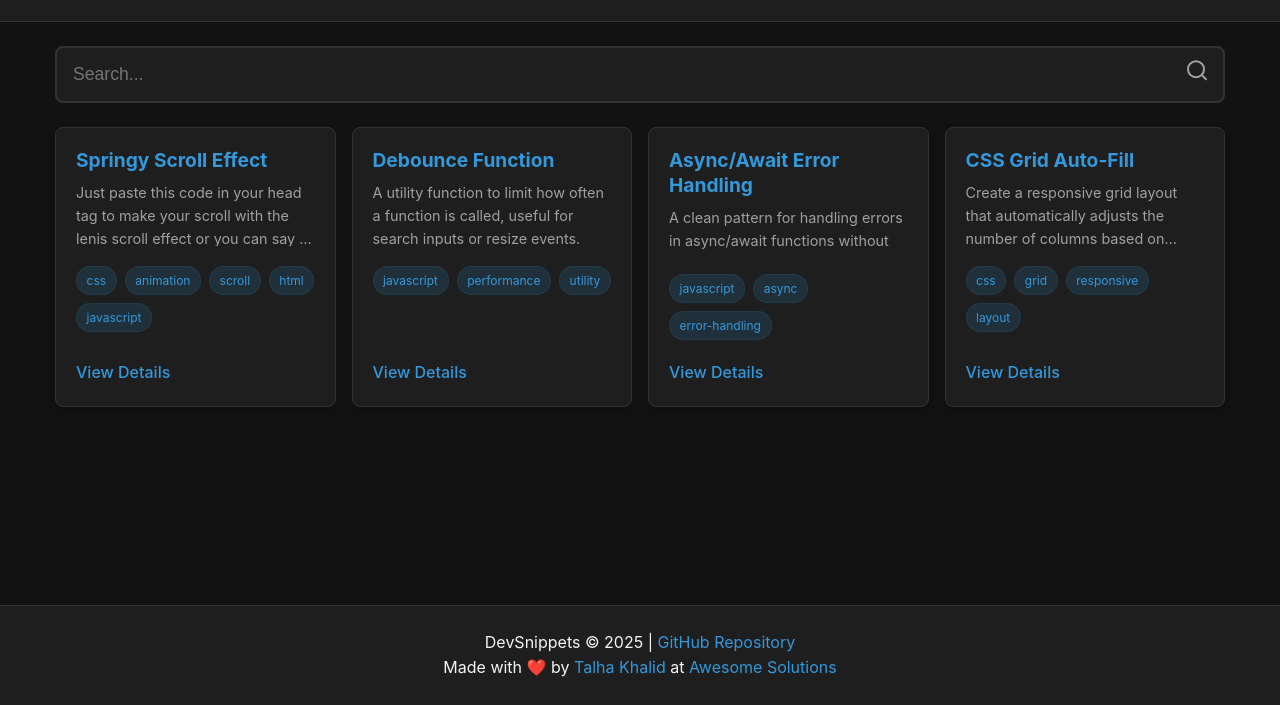
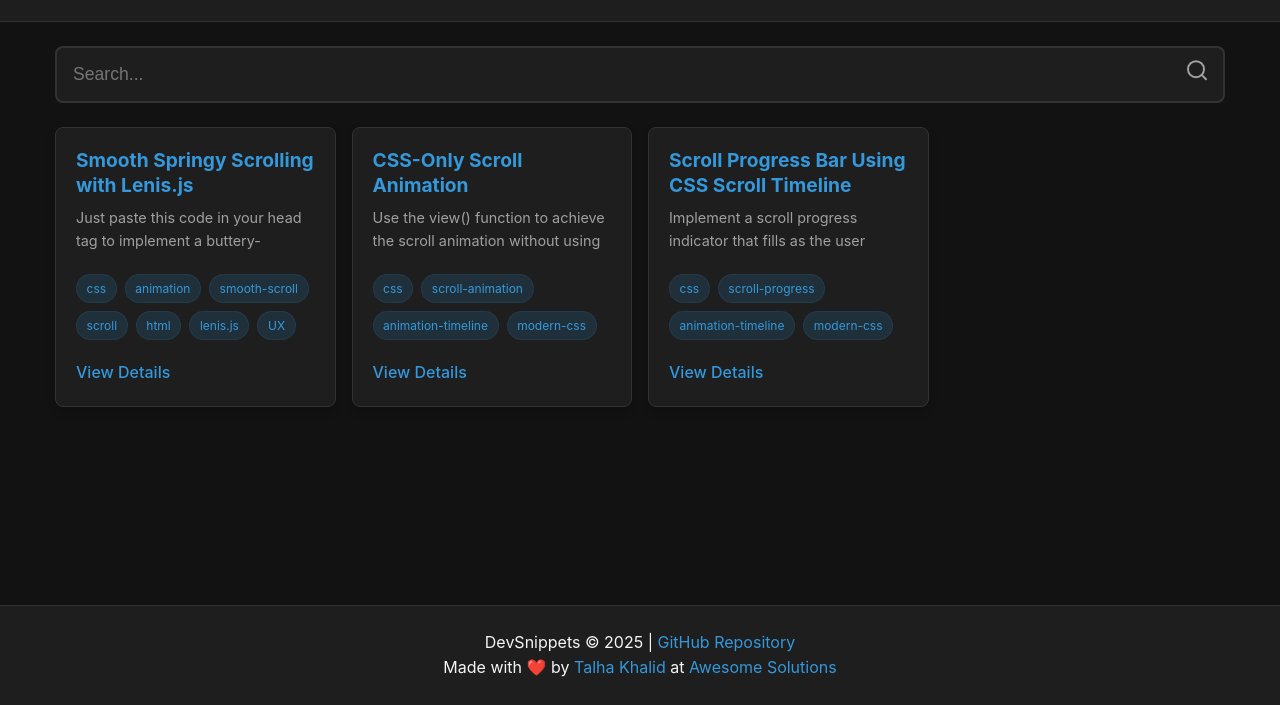
Before and after one commit to Talhakhalidawan/DevSnippets, a plain HTML site: page index.html in a window 1280 px wide. Shown: the part 95-800 px from the top of the page. Drawn offline with nearby package versions, Linux system fonts and the light colour scheme.

Commit message:
Added snippets

```diff
--- a/css/styles.css
+++ b/css/styles.css
@@ -29,6 +29,10 @@ body {
     height: 100%;
     display: flex;
     flex-direction: column;
+}
+
+a {
+    color: var(--primary-color);
 }
 
 .container {
--- a/data.js
+++ b/data.js
@@ -1,39 +1,27 @@
 // DevSnippets data
 const snippetsData = [
     {
-        "id": "springy-scroll",
-        "title": "Springy Scroll Effect",
-        "description": "Just paste this code in your head tag to make your scroll with the lenis scroll effect or you can say it springy scroll or eco effect",
+        "id": "Smooth-Springy-Scrolling",
+        "title": "Smooth Springy Scrolling with Lenis.js",
+        "description": "Just paste this code in your head tag to implement a buttery-smooth, springy scroll effect using Lenis.js. This creates a natural, inertia-based scrolling animation, giving your webpage a modern and fluid feel. Great for portfolio sites, landing pages, and creative scrolling experiences.",
         "code": `\n<script src="https://unpkg.com/lenis@latest/dist/lenis.min.js"></script>\n<script>\nconst lenis = new Lenis({ duration: 1.2, easing: t => Math.min(1, 1.001 - Math.pow(2, -10 * t)) });\nfunction raf(time) {\n    lenis.raf(time);\n    requestAnimationFrame(raf);\n}\nrequestAnimationFrame(raf);\n</script>\n`,
         "language": "css",
-        "tags": ["css", "animation", "scroll", "html", "javascript"],
-        "url": "tricks/springy-scroll.html"
+        "tags": ["css", "animation", "smooth-scroll", "scroll", "html", "lenis.js", "UX"],
     },
     {
-        "id": "debounce-function",
-        "title": "Debounce Function",
-        "description": "A utility function to limit how often a function is called, useful for search inputs or resize events.",
-        "code": "function debounce(func, delay = 300) {\n  let timeout;\n  \n  return function(...args) {\n    clearTimeout(timeout);\n    timeout = setTimeout(() => {\n      func.apply(this, args);\n    }, delay);\n  };\n}\n\n// Usage\nconst debouncedSearch = debounce((query) => {\n  // Search implementation\n  console.log('Searching for:', query);\n}, 500);\n\nsearchInput.addEventListener('input', (e) => {\n  debouncedSearch(e.target.value);\n});",
-        "language": "javascript",
-        "tags": ["javascript", "performance", "utility"],
-        "url": "tricks/debounce-function.html"
+        "id": "Scroll-Animation-Without-JavaScript",
+        "title": "CSS-Only Scroll Animation",
+        "description": "Use the view() function to achieve the scroll animation without using JavaScript, for more information see video on <a href='https://www.youtube.com/watch?v=pFtxR-O78sY&t=118s'>Youtube</a><br>💡 Note: This is currently a part of experimental CSS features (View Transitions). Ensure you're using a browser that supports it (like Chromium-based browsers).",
+        "code": "/* Rotate on Scroll */\n.rotate-on-scroll {\n    animation: rotateOnScroll;\n    animation-timeline: view(); /*This makes the animation show as user scrolls*/ \n}\n\n@keyframes rotateOnScroll {\n    from {\n        transform: rotate(0deg);\n    }\n    to {\n        transform: rotate(360deg);\n    }\n}",
+        "language": "css",
+        "tags": ["css", "scroll-animation", "animation-timeline", "modern-css"],
     },
     {
-        "id": "async-error-handling",
-        "title": "Async/Await Error Handling",
-        "description": "A clean pattern for handling errors in async/await functions without try/catch blocks.",
-        "code": "// Helper function to handle async operations\nconst asyncHandler = async (promise) => {\n  try {\n    const data = await promise;\n    return [data, null];\n  } catch (error) {\n    return [null, error];\n  }\n};\n\n// Usage\nasync function fetchUserData(userId) {\n  const [data, error] = await asyncHandler(fetch(`/api/users/${userId}`));\n  \n  if (error) {\n    console.error('Failed to fetch user:', error);\n    return null;\n  }\n  \n  return data.json();\n}",
-        "language": "javascript",
-        "tags": ["javascript", "async", "error-handling"],
-        "url": "tricks/async-error-handling.html"
-    },
-    {
-        "id": "css-grid-auto-fill",
-        "title": "CSS Grid Auto-Fill",
-        "description": "Create a responsive grid layout that automatically adjusts the number of columns based on available space.",
-        "code": ".grid-container {\n  display: grid;\n  grid-template-columns: repeat(auto-fill, minmax(250px, 1fr));\n  grid-gap: 20px;\n}\n\n.grid-item {\n  background-color: #f0f0f0;\n  padding: 20px;\n  border-radius: 4px;\n}",
+        "id": "Scroll-Progress-Bar",
+        "title": "Scroll Progress Bar Using CSS Scroll Timeline",
+        "description": "Implement a scroll progress indicator that fills as the user scrolls through the page, using the animation-timeline: scroll(); property. This provides visual feedback on the user's scroll position without relying on JavaScript.",
+        "code": "/* Scroll Progress Bar */\n#progress-bar {\n    position: fixed;\n    top: 0;\n    left: 0;\n    height: 4px;\n    width: 100%;\n    background: linear-gradient(to right, #4caf50 0%, #4caf50 100%);\n    transform: scaleX(0);\n    transform-origin: left;\n    animation: grow-progress linear forwards;\n    animation-timeline: scroll();\n}\n\n@keyframes grow-progress {\n    to {\n        transform: scaleX(1);\n    }\n}",
         "language": "css",
-        "tags": ["css", "grid", "responsive", "layout"],
-        "url": "tricks/css-grid-auto-fill.html"
+        "tags": ["css", "scroll-progress", "animation-timeline", "modern-css"],
     }
 ];
```
Also changed, not shown: style.css (added), 1 other file.
